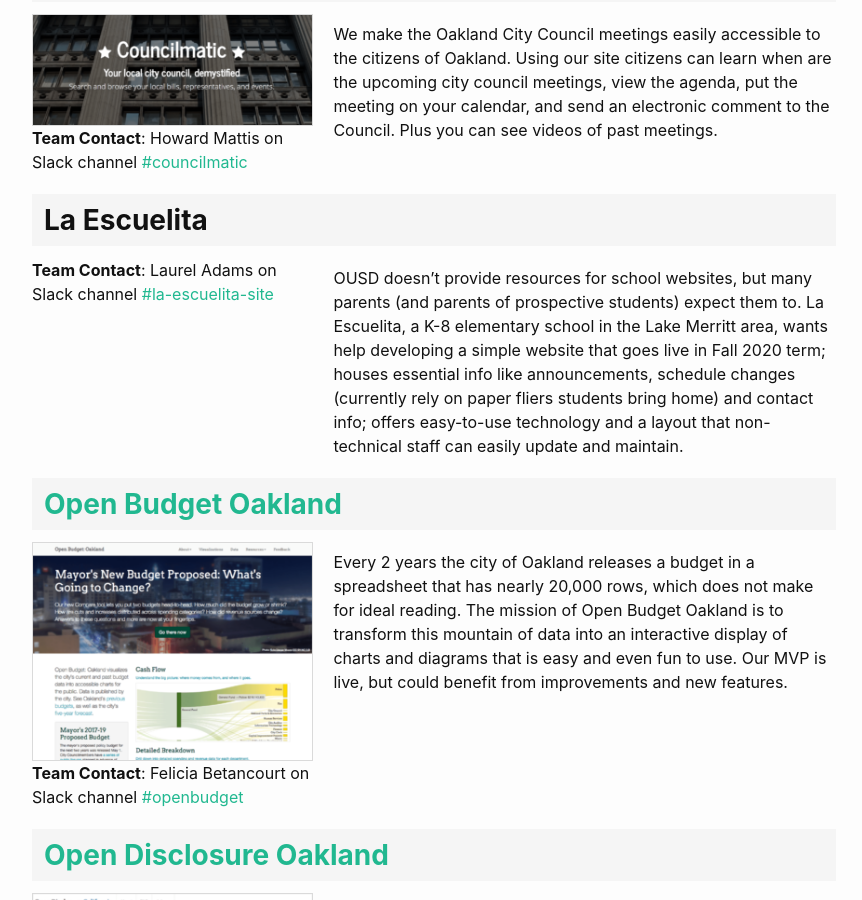
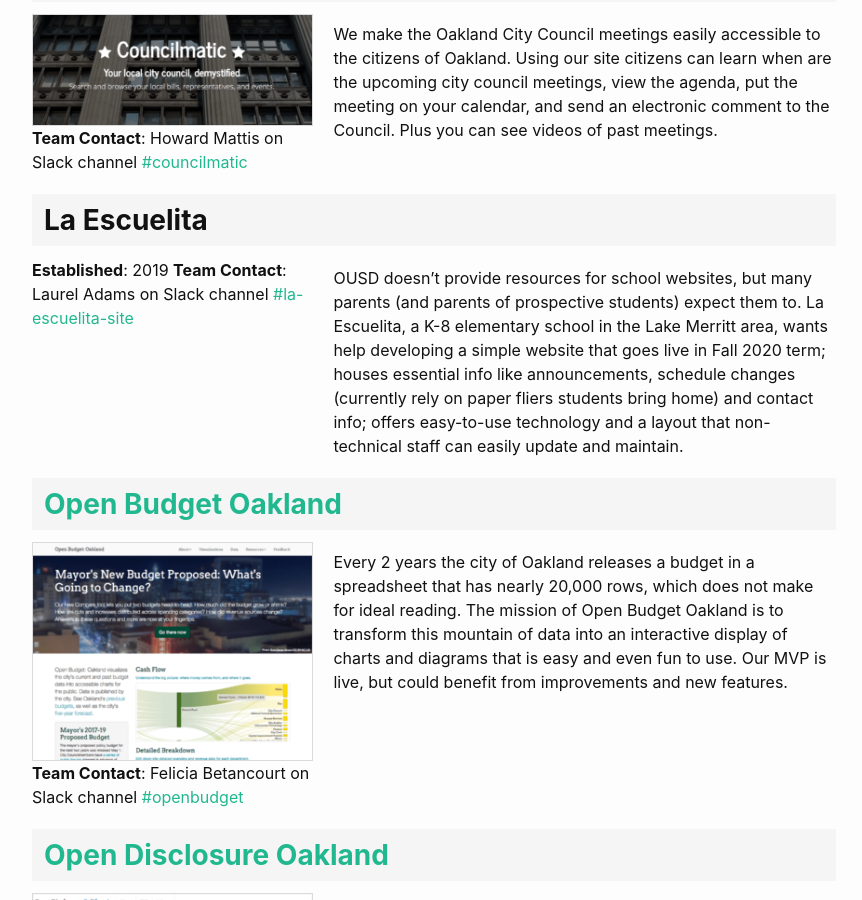
Before and after one commit to openoakland/openoakland.org, a Jekyll site: the page built from src/projects.md, in a window 1280 px wide and 900 px high, scrolled down 910 px. Shown: the whole window, without its empty margins (206-1068 px from the left). Built offline with Jekyll 4.4.1, drawn with Linux system fonts in a browser that asks for light colours.

Commit message:
Minor project metadata updates

```diff
--- a/src/_data/active_projects.yml
+++ b/src/_data/active_projects.yml
@@ -10,6 +10,7 @@
   name: La Escuelita
   image:
   link:
+  established: 2019
   leader: Laurel Adams
   slack_id: UNSGF8W06
   slack_channel: la-escuelita-site
--- a/src/_data/decommissioned_projects.yml
+++ b/src/_data/decommissioned_projects.yml
@@ -1,6 +1,7 @@
 -
   name: OakCrime
   image: oakcrime_300x233.png
+  decommisioned: Decommissioned September 2020
   link: http://oakcrime.org
   leader: Rik Belew
   slack_id: C040ULV6C
```
